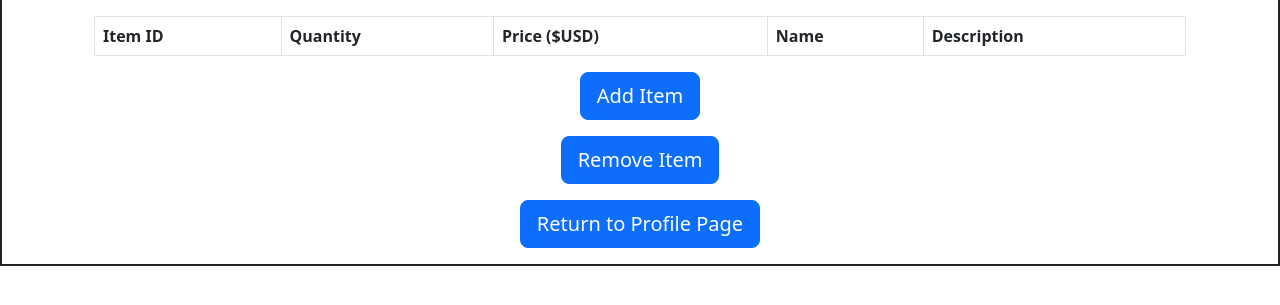
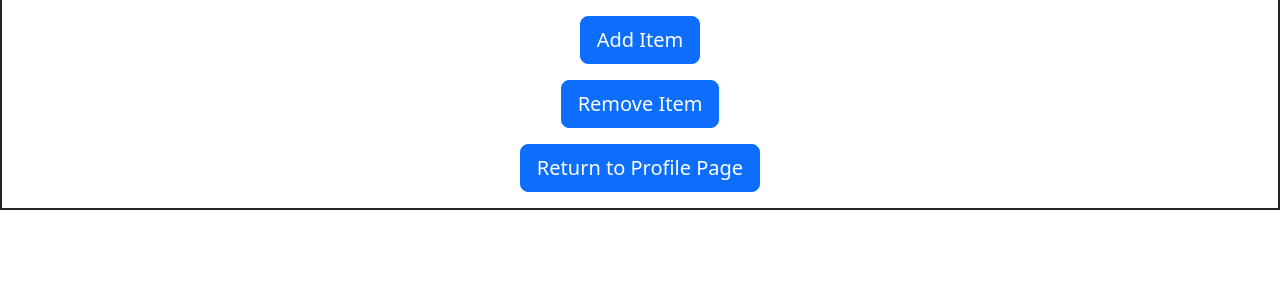
Before and after one commit to sonas939/CSCE310Project, a PHP site: page /items.php in a window 1280 px wide. Shown: the part 42-347 px from the top of the page. Run offline with PHP 8.4, Linux system fonts and the light colour scheme; data that the repository does not hold is empty.

Commit message:
fixed items

```diff
--- a/items.php
+++ b/items.php
@@ -2,51 +2,6 @@
 <head>
 
     <link href="https://cdn.jsdelivr.net/npm/bootstrap@5.2.3/dist/css/bootstrap.min.css" rel="stylesheet" integrity="sha384-rbsA2VBKQhggwzxH7pPCaAqO46MgnOM80zW1RWuH61DGLwZJEdK2Kadq2F9CUG65" crossorigin="anonymous">
-
-    <!--
-    <style type="text/css">
-        body {
-            font-family: Arial, Helvetica, sans-serif;
-            font-size: .9em;
-            color: #000000;
-            background-color: #FFFFFF;
-            margin: 0;
-            padding: 10px 20px 20px 20px;
-        }
-
-        samp {
-            font-size: 1.3em;
-        }
-
-        a {
-            color: #000000;
-            background-color: #FFFFFF;
-        }
-
-        sup a {
-            text-decoration: none;
-        }
-
-        hr {
-            margin-left: 90px;
-            height: 1px;
-            color: #000000;
-            background-color: #000000;
-            border: none;
-        }
-
-        #logo {
-            margin-bottom: 10px;
-            margin-left: 28px;
-        }
-
-        .text {
-            width: 80%;
-            margin-left: 90px;
-            line-height: 140%;
-        }
-    </style>
-    -->
 
 </head>
 <body>
@@ -106,62 +61,10 @@
                     }
                 }
 
-              if (isset($_POST['add_item'])) {
-                // redirect to create account
-                header("Location: /add_items.php");
-            }
-            if (isset($_POST['remove_items'])) {
-                // redirect to create account
-                header("Location: /remove_items.php");
-            }
-            if (isset($_POST['admin_back'])) {
-                // redirect to create account
-                header("Location: /admin.php");
-            }
-
-
                 // end item table
                 echo "</tbody></table></div>";
 
-              // begin item table
-              echo '<form method="post" action="items.php">';
-              echo '<div class="container table-responsive">';
-              echo '<table class="table table-bordered">';
-              echo '<thead>';
-              echo "<tr>";
-              echo "<th>" . "Item ID" . "</th>";
-              echo "<th>" . "Quantity" . "</th>";
-              echo "<th>" . "Price (\$USD)" . "</th>";
-              echo "<th>" . "Name" . "</th>";
-              echo "<th>" . "Description" . "</th>";
-              echo "</tr>";
-              echo '</thead>';
-              echo '<tbody>';
-
-              $uIDs = [];
-
-              // iterate through each item and display it in a table
-              while ($row = mysqli_fetch_array($res)) {
-
-                array_push($uIDs, $row['item_id']);
-
-                if ($row['item_description'] == "No longer available")
-                    ;
-                else{
-                    echo "<tr>";
-                    echo "<td>" . $row['item_id'] . "</td>";
-                    echo "<td>" . $row['item_inventory'] . "</td>";
-                    echo "<td>" . $row['item_price'] . "</td>";
-                    echo "<td>" . $row['item_name'] . "</td>";
-                    echo "<td>" . $row['item_description'] . "</td>";
-                    echo "</tr>";
-                }
-              }
-
-              // end item table
-              echo "</tbody></table></div>";
-
-              $conn->close();
+                $conn->close();
             ?>
             <form class = "form-signin" action = "<?php echo htmlspecialchars($_SERVER['PHP_SELF']);?> " method = "post">
             <button class = "btn btn-lg btn-primary btn-block" type = "submit"
```
